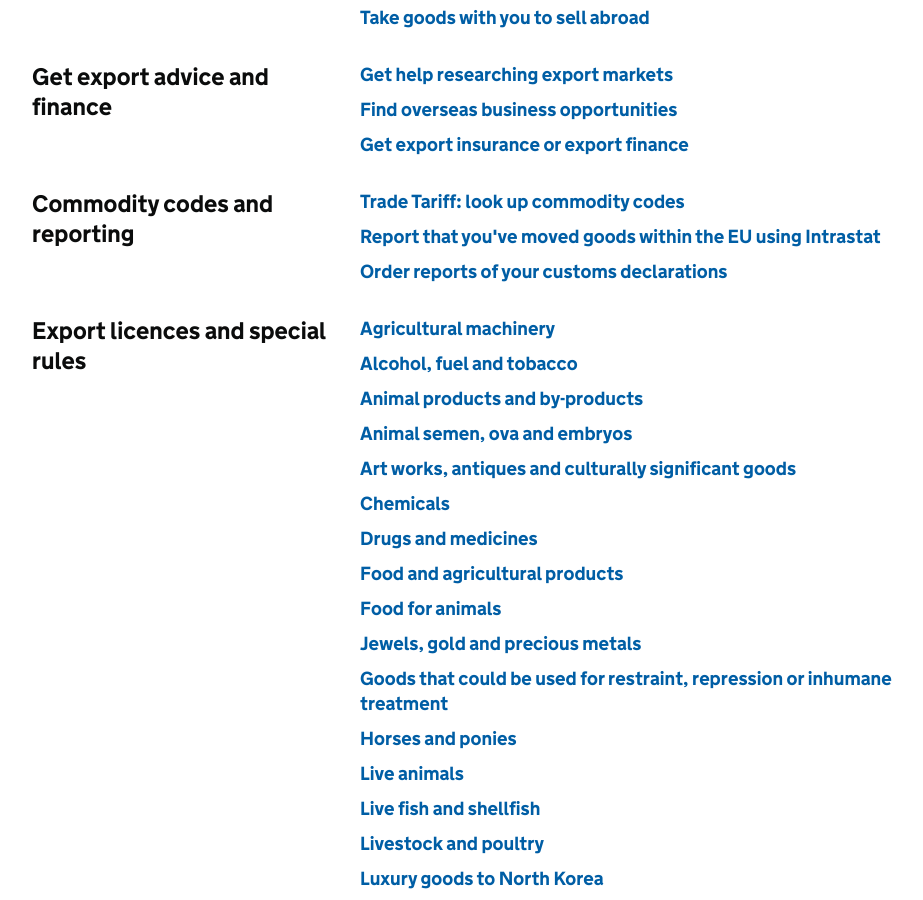
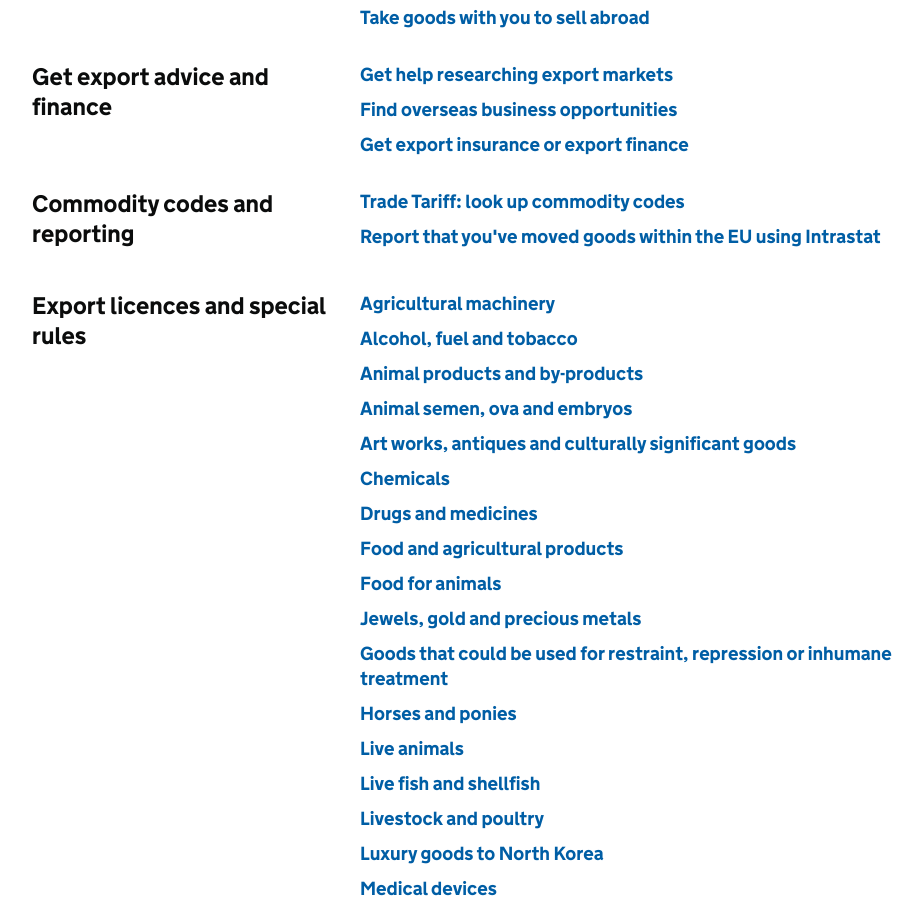
Before and after one commit to alphagov/govuk-import-export-prototype, a Jekyll site: the page built from topic/business-and-self-employed/exporting-and-doing-business-abroad.html, in a window 1280 px wide and 900 px high, scrolled down 589 px. Shown: the whole window, without its empty margins (158-1081 px from the left). Built offline with Jekyll 4.4.1, drawn with Linux system fonts in a browser that asks for light colours.

Commit message:
Update exporting-and-doing-business-abroad.html

```diff
--- a/topic/business-and-self-employed/exporting-and-doing-business-abroad.html
+++ b/topic/business-and-self-employed/exporting-and-doing-business-abroad.html
@@ -33,8 +33,6 @@
        url: '/start/trade-tariff.html'
      - name: Report that you've moved goods within the EU using Intrastat
        url: '/guide/report-moved-goods-intrastat/when-you-must-register.html'
-     - name: Order reports of your customs declarations
-       url: '/order-customs-declaration-reports.html'
 
  - title: Export licences and special rules
    links:
```
